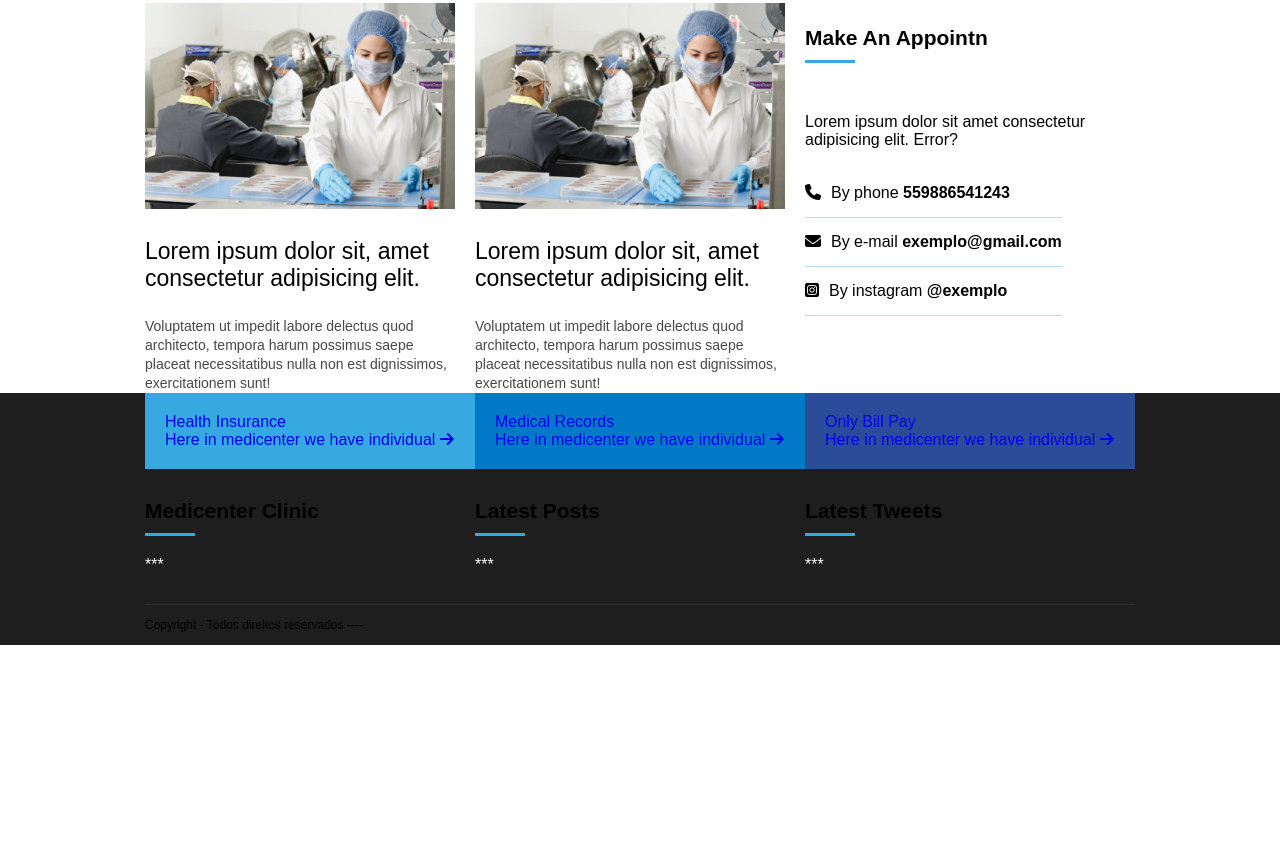
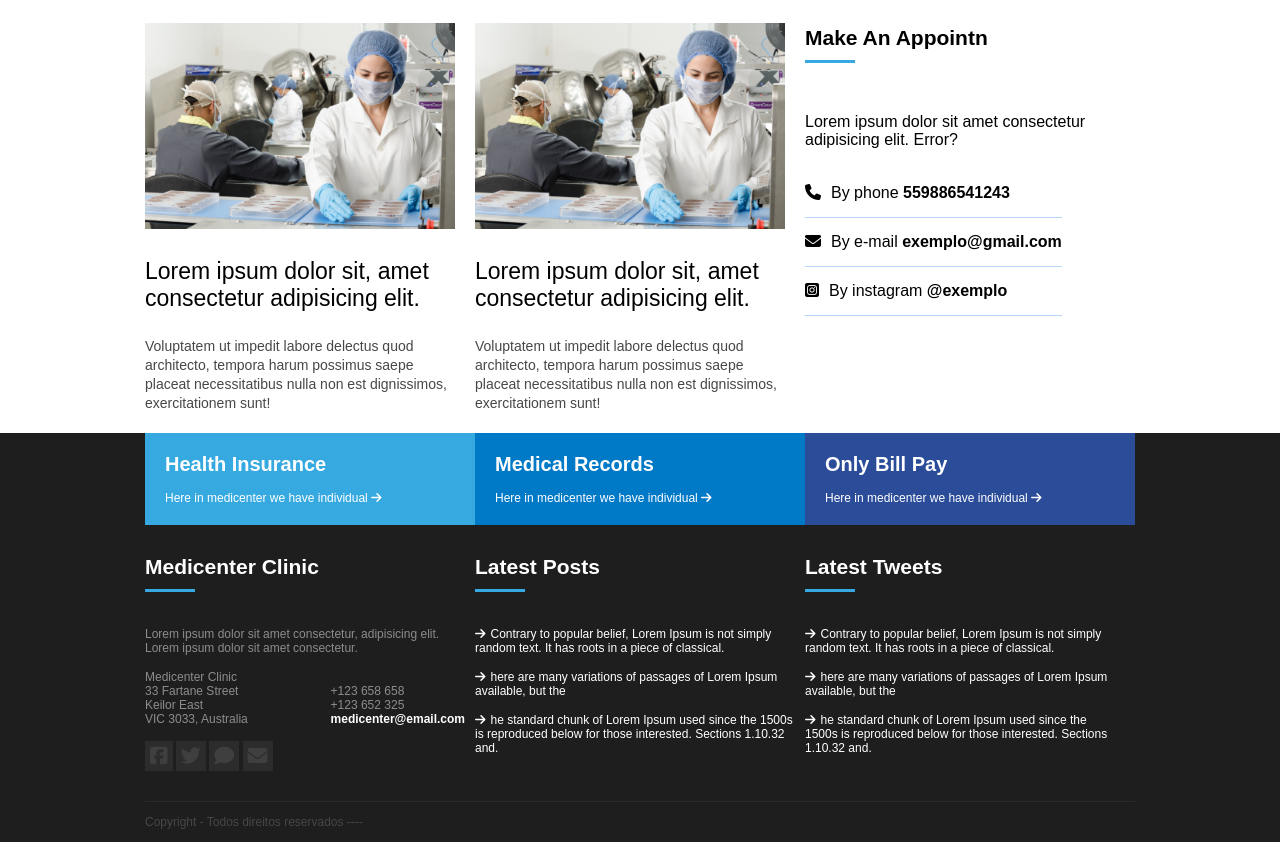
Before and after one commit to geovannifranca/Estudo_flexBox, a plain HTML site: page index.html in a window 1280 px wide. Shown: the part 1391-2233 px from the top of the page. Before the commit the page ends 2036 px from the top, so only its background shows below. Drawn offline with Linux system fonts and the light colour scheme.

Commit message:
Footer finalizado

```diff
--- a/assets/css/style.css
+++ b/assets/css/style.css
@@ -203,7 +203,7 @@ article .newsPostedAt{
     color: #fff;
     font-size: 12px;
     padding: 10px;
-    margin-right: 2PX;
+    margin-right: 2px;
 }
 
 article .newsComents{
@@ -212,9 +212,6 @@ article .newsComents{
     font-size: 12px;
     padding: 10px;
 }
-
-
-
 
 
 .text{
@@ -242,7 +239,8 @@ article .newsComents{
 article{
     flex: 1;
     min-width: 300px;
-    margin-right: 20px;
+    margin-right:20px;
+    margin-bottom: 20px;
 }
 
 
@@ -298,6 +296,21 @@ footer{
     background-color: #2b4c99;
 }
 
+.fmTitle{
+    font-size: 20px;
+    font-weight: bold;
+}
+
+.fmText{
+    font-size: 12px;
+    margin-top: 15px;
+}
+
+.footerMenu a{
+    display: block;
+    color: #fff;
+}
+
 .flexColumn{
     flex-direction: column;
 }
@@ -308,13 +321,58 @@ footer{
 
 .footerAreaItem{
     flex: 1;
+    color: #8d8d8d;
+    font-size: 12px;
+
+}
+
+.footerAreaItem .widgetBody{
+    display: flex;
+    flex-direction: column;
+    padding-right: 10px;
+}
+
+.wb1, .wb2, .wb3{
+    margin-top: 15px;
+}
+
+.wb3 i{
+    font-size: 20px;
+    padding: 5px;
+    color: rgb(63, 63, 63);
+    background-color: #2c2c2c;
+}
+
+.footerAreaItem .wb2{
+    display: flex;
+    justify-content: space-between;
+    align-items: end;
+}
+
+.cont strong{
     color: #fff;
 }
+
+.footerAreaItem .widgetTitleText{
+    color: #fff;
+}
+
+.lest1, .lest2, .lest3{
+    color: #fff;
+    margin-top: 15px;
+    font-size: 12px;
+}
+
+.lest1 i, .lest2 i, .lest3 i{
+    padding-right: 5px;
+}
+
 
 
 
 .footerCopy{
     border-top: solid 1px #2c2c2c;
+    color: #474747;
     height: 40px;
     line-height: 40px;
     font-size: 12px;
--- a/index.html
+++ b/index.html
@@ -190,20 +190,20 @@
             <div class="footerMenu">
                 <div class="fm1">
                     <a href="#">
-                        <div class="fm1Title">Health Insurance</div>
-                        <div class="fm1Text">Here in medicenter we have individual <i class="fa-solid fa-arrow-right"></i></div>
+                        <div class="fmTitle">Health Insurance</div>
+                        <div class="fmText">Here in medicenter we have individual <i class="fa-solid fa-arrow-right"></i></div>
                     </a>
                 </div>
                 <div class="fm2">
                     <a href="#">
-                        <div class="fm2Title">Medical Records</div>
-                        <div class="fm2Text">Here in medicenter we have individual <i class="fa-solid fa-arrow-right"></i></div>
+                        <div class="fmTitle">Medical Records</div>
+                        <div class="fmText">Here in medicenter we have individual <i class="fa-solid fa-arrow-right"></i></div>
                     </a>
                 </div>
                 <div class="fm3">
                     <a href="#">
-                        <div class="fm3Title">Only Bill Pay</div>
-                        <div class="fm3Text">Here in medicenter we have individual <i class="fa-solid fa-arrow-right"></i></div>
+                        <div class="fmTitle">Only Bill Pay</div>
+                        <div class="fmText">Here in medicenter we have individual <i class="fa-solid fa-arrow-right"></i></div>
                     </a>
                 </div>
             </div>
@@ -216,7 +216,27 @@
                             <div class="widgetTitleBar"></div>
                         </div>
                         <div class="widgetBody">
-                            ***
+                            <div class="wb1">
+                                Lorem ipsum dolor sit amet consectetur, adipisicing elit. Lorem ipsum dolor sit amet consectetur.
+                            </div>
+                            <div class="wb2">
+                                <div class="Local">
+                                    Medicenter Clinic <br>
+                                    33  Fartane Street <br>
+                                    Keilor East <br>
+                                    VIC 3033, Australia
+                                </div>
+                                <div class="cont">
+                                    +123 658 658 <br>
+                                    +123 652 325    <br>
+                                    <strong>medicenter@email.com</strong> <br>
+                                </div>
+                            </div>
+                            <div class="wb3">
+                                <a href="#">
+                                    <i class="fa-brands fa-square-facebook"></i> <i class="fa-brands fa-twitter"></i> <i class="fa-solid fa-comment"></i> <i class="fa-solid fa-envelope"></i>
+                                </a>
+                            </div>
                         </div>
                     </div>
                 </div>
@@ -227,7 +247,15 @@
                             <div class="widgetTitleBar"></div>
                         </div>
                         <div class="widgetBody">
-                            ***
+                            <div class="lest1">
+                                <i class="fa-solid fa-arrow-right"></i>Contrary to popular belief, Lorem Ipsum is not simply random text. It has roots in a piece of classical.
+                            </div>
+                            <div class="lest2">
+                                <i class="fa-solid fa-arrow-right"></i>here are many variations of passages of Lorem Ipsum available, but the
+                            </div>
+                            <div class="lest3">
+                                <i class="fa-solid fa-arrow-right"></i>he standard chunk of Lorem Ipsum used since the 1500s is reproduced below for those interested. Sections 1.10.32 and.
+                            </div>
                         </div>
                     </div>
                 </div>
@@ -238,7 +266,17 @@
                             <div class="widgetTitleBar"></div>
                         </div>
                         <div class="widgetBody">
-                            ***
+                            <div class="widgetBody">
+                                <div class="lest1">
+                                    <i class="fa-solid fa-arrow-right"></i>Contrary to popular belief, Lorem Ipsum is not simply random text. It has roots in a piece of classical.
+                                </div>
+                                <div class="lest2">
+                                    <i class="fa-solid fa-arrow-right"></i>here are many variations of passages of Lorem Ipsum available, but the
+                                </div>
+                                <div class="lest3">
+                                    <i class="fa-solid fa-arrow-right"></i>he standard chunk of Lorem Ipsum used since the 1500s is reproduced below for those interested. Sections 1.10.32 and.
+                                </div>
+                            </div>
                         </div>
                     </div>
                 </div>
```
